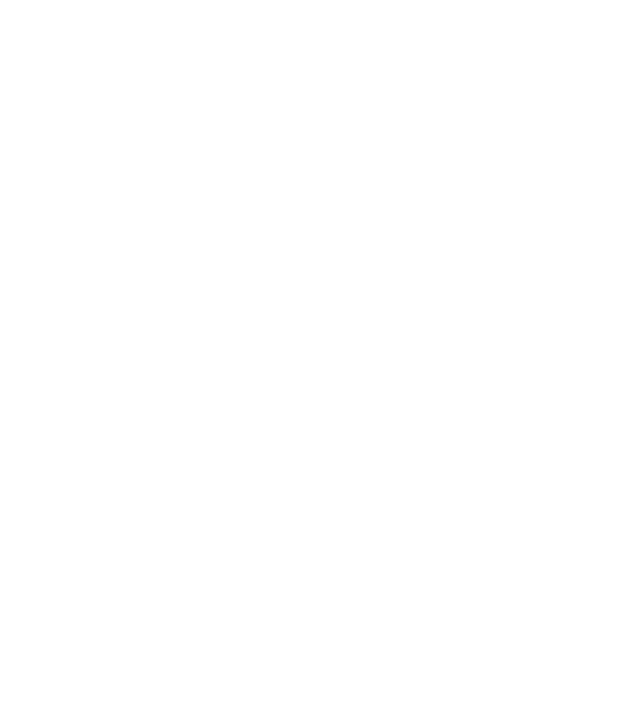
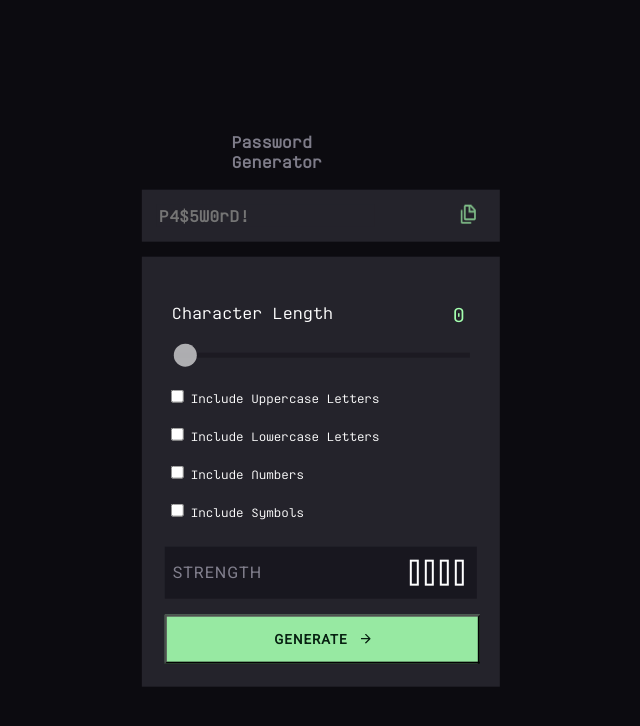
Before and after one commit to SheralDsouza57/Password-Generator-javaScript, a plain HTML site: page index.html in a window 1280 px wide. Shown: the whole page, without its empty margins (319-959 px from the left). Drawn offline with Linux system fonts and the light colour scheme.

Commit message:
Added password generator home page

```diff
--- a/index.html
+++ b/index.html
@@ -4,8 +4,51 @@
     <meta charset="UTF-8">
     <meta name="viewport" content="width=device-width, initial-scale=1.0">
     <title>Password Generator</title>
+    <link rel="stylesheet" href="styles.css">
+    <link href='https://fonts.googleapis.com/css?family=Roboto' rel='stylesheet'>
 </head>
 <body>
-
+    <form>
+        <div id="center">
+            <h4>Password Generator</h4>
+            <div id="first-container">
+                <input type="text" id="password" placeholder="P4$5W0rD!" readonly><br>
+                <img src="./images/copy.png" alt="error" id="copy" width="15px" height="19px" onclick="copied()" />
+            </div>
+            <div id="second-container">
+                <div class="slidecontainer">
+                    <div id="slider-value">
+                        <p>Character Length</p>
+                        <p>
+                            <span id="value">0</span>
+                        </p>
+                    </div>
+                    <input type="range" min="0" max="10" value="0" class="slider" id="myRange">
+                </div>
+                <div id="checkboxes">
+                    <input type="checkbox" id="uppercase">
+                    <label for="uppercase"> Include Uppercase Letters</label><br><br>
+                    <input type="checkbox" id="lowercase">
+                    <label for="lowercase"> Include Lowercase Letters</label><br><br>
+                    <input type="checkbox" id="numbers">
+                    <label for="numbers">Include Numbers</label><br><br>
+                    <input type="checkbox" id="symbols">
+                    <label for="symbols">Include Symbols</label><br><br>
+                </div>
+                <div id="strength">
+                    <p>STRENGTH</p>
+                    <div id="bars">
+                        <div id="bar1"></div>
+                        <div id="bar2"></div>
+                        <div id="bar3"></div>
+                        <div id="bar4"></div>
+                    </div>
+                </div>
+                <button type="button" id="generate">GENERATE &nbsp; <img src="./images/arrow.svg" alt="buttonpng"
+                        width="10px" height="10px" /></button>
+            </div>
+    </form>
+    </div>
+    <script src="script.js"></script>
 </body>
 </html>
--- /dev/null
+++ b/styles.css
@@ -0,0 +1,163 @@
+
+@font-face {
+    font-family: Monospaceland-Regular;
+    src: url(./fonts/Monospaceland_Monospaceland-Regular.ttf);
+}
+
+
+
+body{
+    background-color: #0C0B10;
+}
+
+#center {
+
+    width: 28%;
+    position: absolute;
+  top: 50%;
+  left: 50%;
+  transform: translate(-50%, -50%);
+
+}
+
+h4{
+  width: 50%;
+  margin: auto;
+  padding: 5%;
+    color: #7E7C89;
+    font-family: 'Monospaceland-Regular';
+}
+
+.slidecontainer p {
+    color: #FFFFFF;
+    font-family: 'Monospaceland-Regular';
+    font-weight: 500;
+
+}
+
+#bar1, #bar2, #bar3, #bar4 {
+background-color: #18171F;
+  width: 3px;
+  border: 2px solid white;
+  padding: 1px;
+  margin: 3px;
+  height: 20px;
+}
+
+#password{
+    font-family: 'Monospaceland-Regular';
+    color: white;
+    font-weight: 600;
+    font-size: medium;
+    background-color: #24232B;
+    border: none;
+}
+
+#first-container{
+    display: flex;
+   justify-content: space-between;
+    background-color: #24232B;
+    padding: 15px;
+}
+
+#slider-value{
+    display: flex;
+    justify-content: space-between;
+}
+#value{
+    padding-right: 35px;
+    font-size: 20px;
+    color: #A4FFAF;
+}
+
+#second-container {
+    background-color: #24232B;
+    margin-top: 15px;
+    padding: 15px;
+}
+
+.slider {
+    appearance: none;
+    width: 90%;
+    height: 5px;
+    background: #19171F;
+    opacity: 0.7;
+  }
+  .slider:hover{
+    opacity: 1;
+  }
+
+  .slidecontainer  {
+    width: 100%;
+    padding: 15px;
+
+  }
+
+  .slider::-webkit-slider-thumb {
+    appearance: none;
+    width: 23px;
+    height: 23px;
+    border-radius: 50%;
+    background: white;
+    cursor: pointer;
+    opacity: 0.9;
+  }
+  .slider::-webkit-slider-thumb:hover {
+    opacity: 1;
+  }
+
+
+  #uppercase, #lowercase, #numbers, #symbols{
+   accent-color: #A4FFAF;
+  }
+
+  label {
+    font-family: 'Monospaceland-Regular';
+    font-size: 12px;
+    color: #FFFFFF;
+  }
+
+  #strength {
+    margin: 8px;
+    padding-left: 8px;
+    font-family: 'Roboto';
+    color: #82808E;
+    letter-spacing: 1px;
+    background-color: #18171F;
+    display: flex;
+    justify-content: space-between;
+  }
+
+  #bars{
+    padding: 10px;
+    display: flex;
+  }
+
+  button{
+    width: 96%;
+    padding: 15px;
+    margin: 8px;
+    font-family: 'Roboto';
+    font-weight: bold;
+    color: #04210F;
+    background-color: #A4FFAF;
+    letter-spacing: 1px;
+    opacity: 0.9;
+  }
+
+  button:hover{
+    opacity: 1;
+  }
+
+  #copy{
+    opacity: 0.7;
+    padding-right: 3% ;
+  }
+  #copy:hover{
+    opacity: 1;
+  }
+
+  #checkboxes{
+    padding-left: 3%;
+    padding-top: 3%;
+  }
```
Also changed, not shown: fonts/Monospaceland_Monospaceland-Bold.ttf (added), fonts/Monospaceland_Monospaceland-Regular.ttf (added), images/arrow.svg (added), images/copy.png (added).
